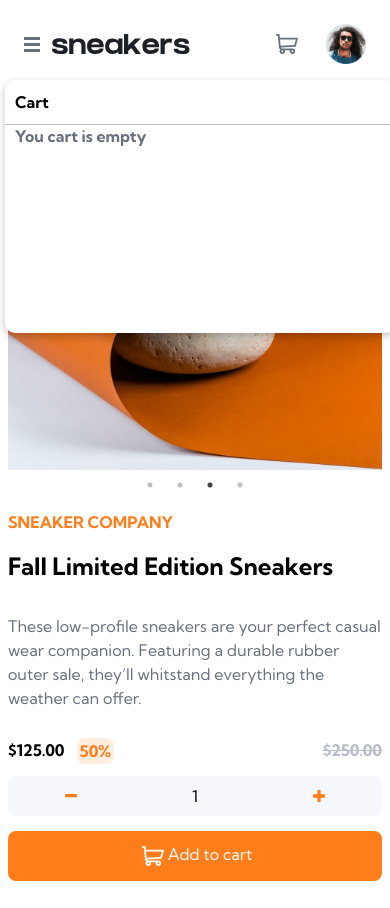
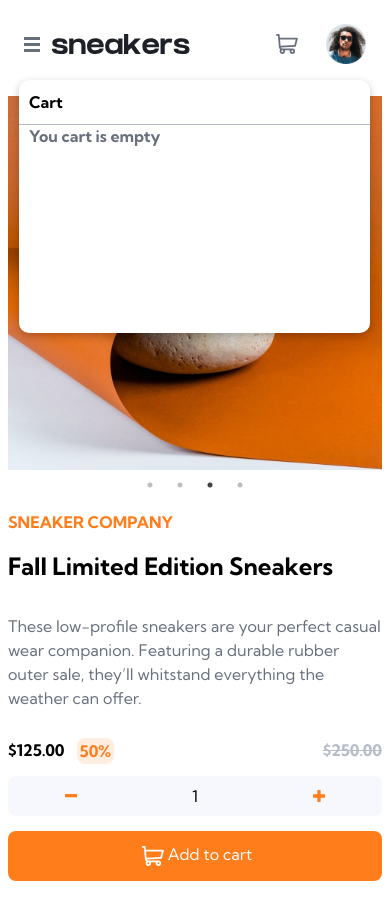
Before and after one commit to satrioooz/E-commerce-product-page, a React (Create React App) app: page / in a window 390 px wide. Both pictures are taken after a click on the picture 287 px from the left and 44 px from the top of the page. Built offline with nearby package versions, Linux system fonts and the light colour scheme.

Commit message:
feat:update

```diff
--- a/src/components/navbar.css
+++ b/src/components/navbar.css
@@ -63,10 +63,9 @@
   }
 
   .section-hover{
-  width:100%;
+  width:90%;
   top:80px;
-  right:5px;
-  left:5px;
+  right:20px;
   }
 
 }
```
